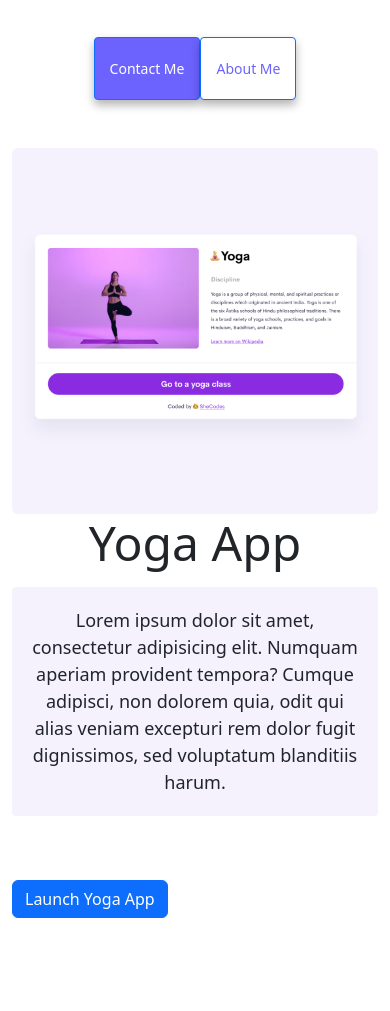
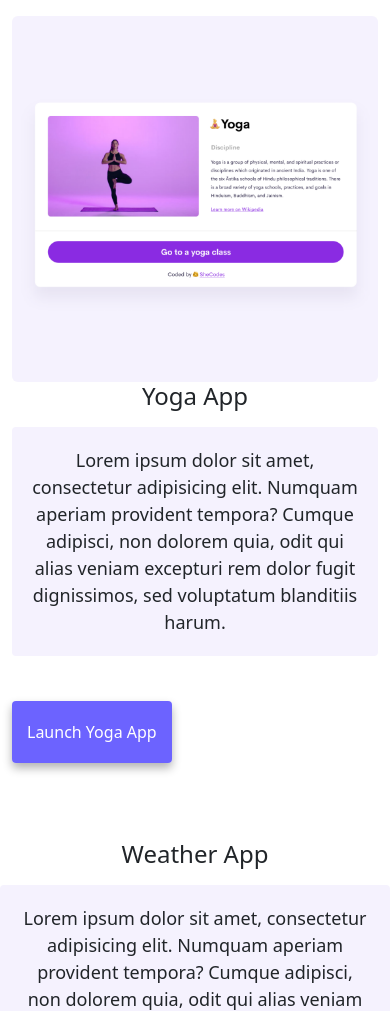
Before and after one commit to meganhable/Apps, a plain HTML site: page index.html in a window 390 px wide. Shown: the part 457-1468 px from the top of the page. Drawn offline with nearby package versions, Linux system fonts and the light colour scheme.

Commit message:
Week 4 updates

```diff
--- a/Css/styles.css
+++ b/Css/styles.css
@@ -44,10 +44,8 @@ p {
   justify-content: center;
 }
 
-.navigation-links {
-  display: flex;
-  margin-top: 40px;
-  justify-content: center;
+.navigation-links a {
+  margin: 20px;
 }
 
 .button-link {
@@ -63,11 +61,13 @@ p {
 .contact-link {
   border-radius: 4px;
   padding: 20px 15px;
+  padding-right: 10px;
   text-decoration: none;
   text-transform: capitalize;
   background: var(--primary-color);
   box-shadow: var(--box-shadow);
   color: white;
+  border: 1px solid var(--primary-color)
 }
 
 .about-link {
@@ -75,10 +75,11 @@ p {
   padding: 20px 15px;
   text-decoration: none;
   text-transform: capitalize;
+  color: var(--primary-color);
   background: white;
-  box-shadow: var(--box-shadow);
-  color: var(--primary-color);
+  border: 1px solid var(--primary-color);
 }
+
 
 .homepage-link {
   color: var(--primary-color);
@@ -109,3 +110,30 @@ p {
 .mb-5 {
   margin-bottom: 3rem !important;
 }
+
+.primary-link {
+  border-radius: 4px;
+  padding: 20px 15px;
+  text-decoration: none;
+  text-transform: capitalize;
+  background: var(--primary-color);
+  box-shadow: var(--box-shadow);
+  color: white;}
+
+  @media(max-width: 900px) {
+    h1{
+        font-size: 44px;
+        line-height: 2;
+    }
+    h2{
+        font-size: 24px;
+    }
+    .hero{
+
+        padding: 80px 20px;
+      }
+      .email-link {
+        font-size: 20px;
+      }
+
+    }
--- a/index.html
+++ b/index.html
@@ -74,7 +74,7 @@
           </p>
         </div>
         <div class="mt-5 text-start">
-          <a class="btn btn-primary" href="#" role="button">Launch Yoga App</a>
+          <a class="primary-link project-link" title="Yoga Project" href="#" role="button">Launch Yoga App</a>
         </div>
       </div>
     </div>
@@ -90,7 +90,7 @@
           blanditiis harum.
         </p>
         <div class="mt-5 text-start btn-md">
-          <a class="btn btn-primary" href="#" role="button">Launch Weather App</a>
+          <a class="primary-link project-link" title="Weather App" href="#" role="button">Launch Weather App</a>
         </div>
       </div>
       <div class="col-md-6">
@@ -110,7 +110,7 @@
           blanditiis harum.
         </p>
         <div class="mt-5">
-          <a class="btn btn-primary" href="#" role="button">Launch Yogurt App</a>
+          <a class="primary-link project-link" title="Greek Yogurt" href="#" role="button">Launch Yogurt App</a>
         </div>
       </div>
     </div>
```
